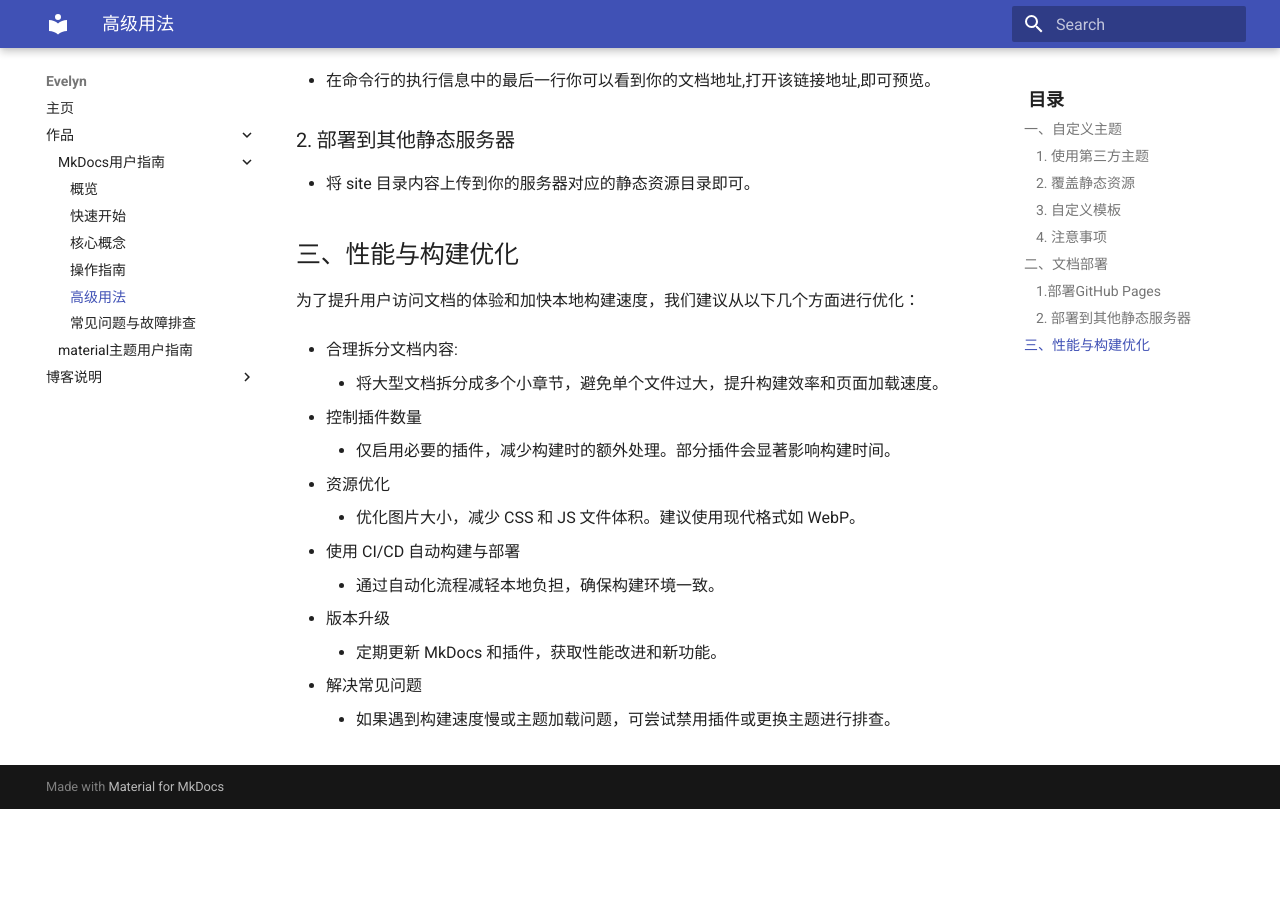
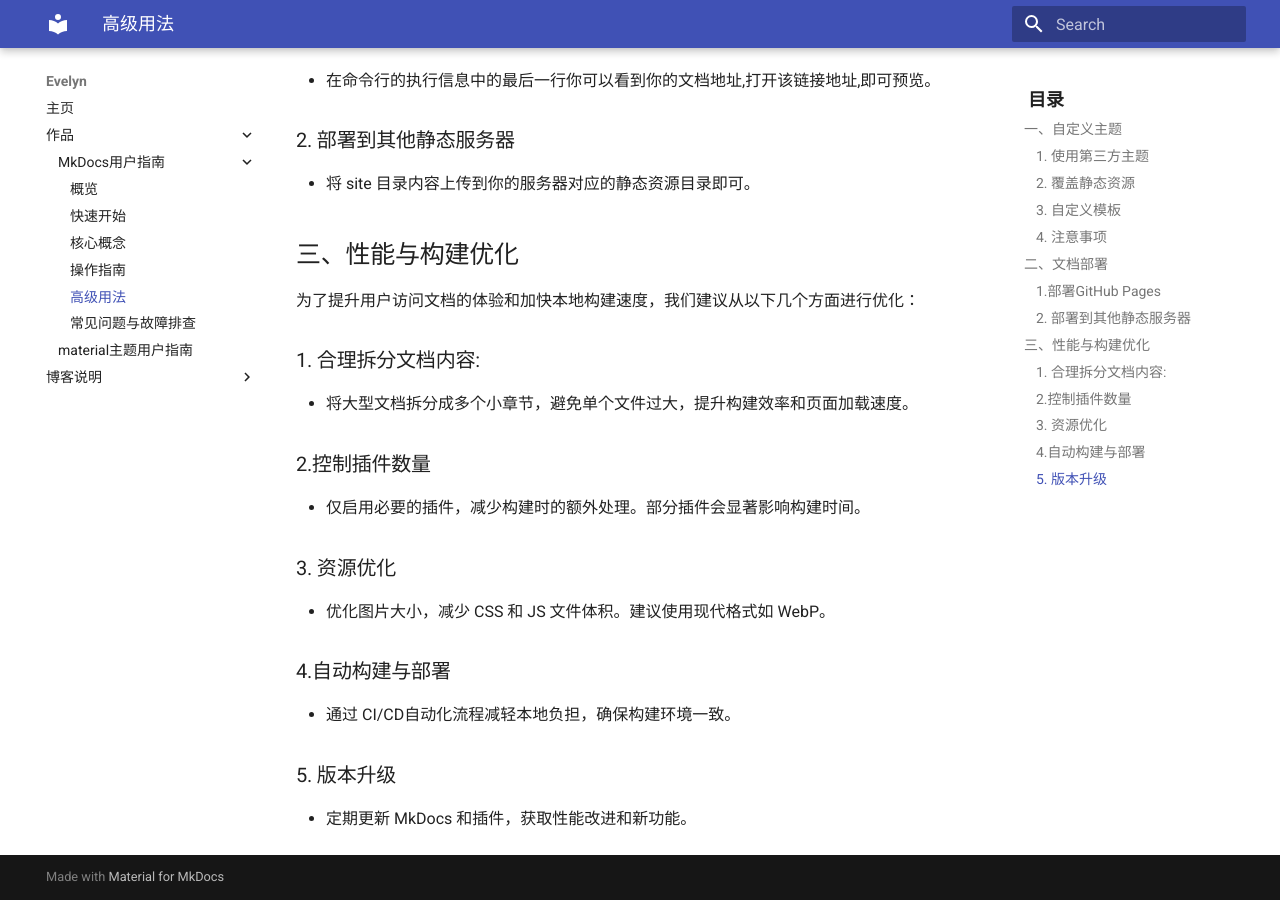
Before and after one commit to CoffeeCandy/Technical-Writer-Portfolio, an MkDocs documentation site: the page built from docs/portfolio/mkdocs/advance-usage.md, in a window 1280 px wide and 900 px high, scrolled down 1279 px. Built offline with MkDocs 1.6.1 and Material for MkDocs 9.7.7, drawn with Linux system fonts in a browser that asks for light colours; before the commit the page ends 2088 px from its top, so only the background shows below that.

Commit message:
统一风格，修改右侧目录导航

```diff
--- a/docs/portfolio/mkdocs/advance-usage.md
+++ b/docs/portfolio/mkdocs/advance-usage.md
@@ -45,20 +45,17 @@
 ## 三、性能与构建优化
 为了提升用户访问文档的体验和加快本地构建速度，我们建议从以下几个方面进行优化：
 
-* 合理拆分文档内容:
-    - 将大型文档拆分成多个小章节，避免单个文件过大，提升构建效率和页面加载速度。
+### 1. 合理拆分文档内容:
+* 将大型文档拆分成多个小章节，避免单个文件过大，提升构建效率和页面加载速度。
 
-* 控制插件数量
-    - 仅启用必要的插件，减少构建时的额外处理。部分插件会显著影响构建时间。
+### 2.控制插件数量
+* 仅启用必要的插件，减少构建时的额外处理。部分插件会显著影响构建时间。
 
-* 资源优化
-    - 优化图片大小，减少 CSS 和 JS 文件体积。建议使用现代格式如 WebP。
+### 3. 资源优化
+* 优化图片大小，减少 CSS 和 JS 文件体积。建议使用现代格式如 WebP。
 
-* 使用 CI/CD 自动构建与部署
-    - 通过自动化流程减轻本地负担，确保构建环境一致。
+### 4.自动构建与部署
+* 通过 CI/CD自动化流程减轻本地负担，确保构建环境一致。
 
-* 版本升级
-    - 定期更新 MkDocs 和插件，获取性能改进和新功能。
-
-* 解决常见问题
-    - 如果遇到构建速度慢或主题加载问题，可尝试禁用插件或更换主题进行排查。
+### 5. 版本升级
+* 定期更新 MkDocs 和插件，获取性能改进和新功能。
```
Also changed, not shown: docs/portfolio/mkdocs/troubleshooting.md (+16 -8 lines).
